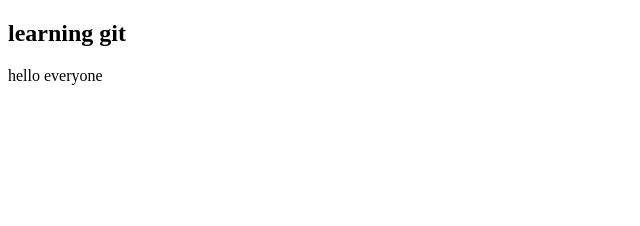
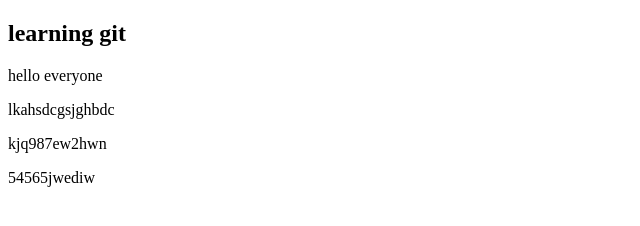
Before and after one commit to Shantanu-Deshmane/Git-Practice, a plain HTML site: page index.html in a window 1280 px wide. Shown: the whole page, without its empty margins (0-640 px from the left). Drawn offline with Linux system fonts and the light colour scheme.

Commit message:
Revert "add paragraph in index.html"
This reverts commit 985ff7a78b83b4c0e59936406160952ce987d076.

```diff
--- a/index.html
+++ b/index.html
@@ -8,5 +8,8 @@
 <body>
     <h2>learning git</h2>
     <p>hello everyone</p>
+    <p>lkahsdcgsjghbdc</p>
+    <p>kjq987ew2hwn</p>
+    <p>54565jwediw</p>
 </body>
 </html>
```
